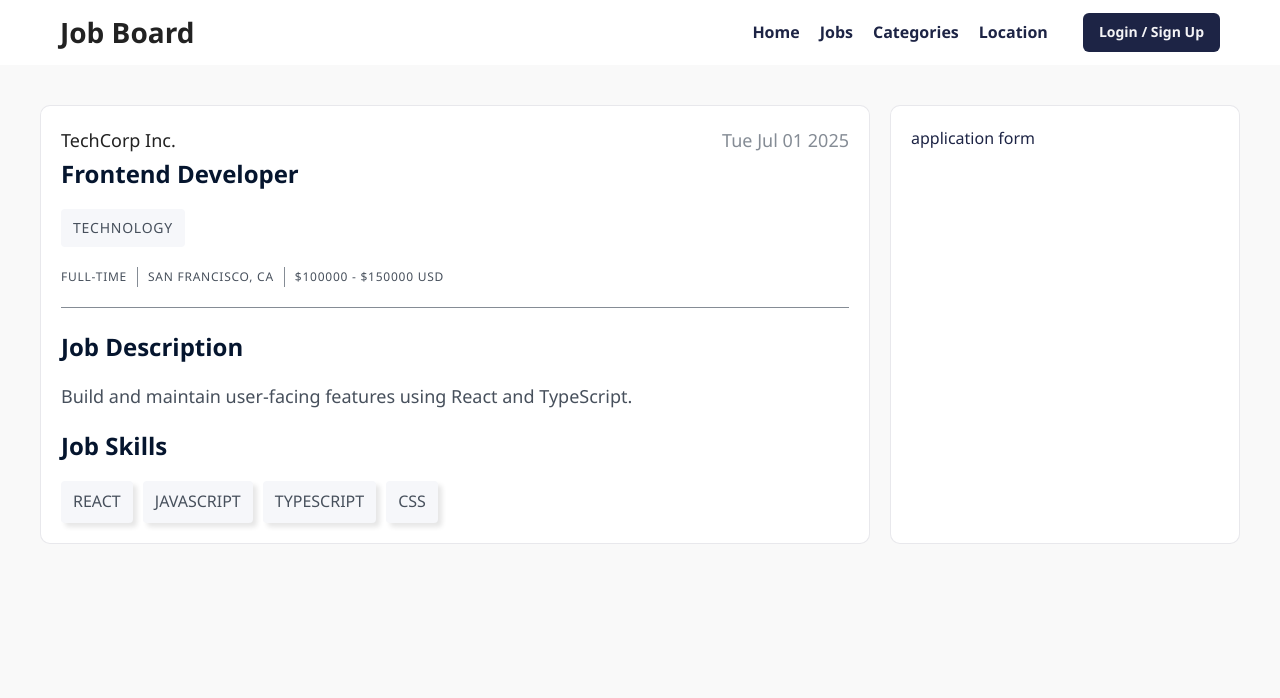
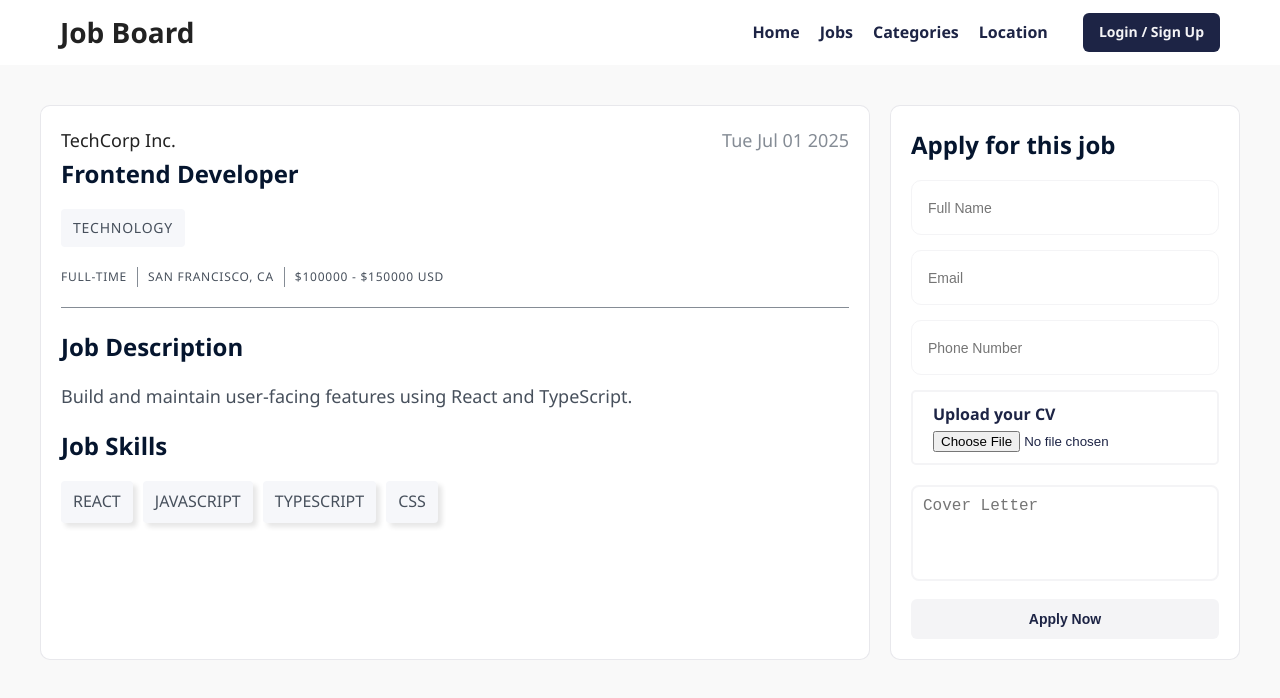
Before and after one commit to Jon-Felipe/Job-Board-React, a React (Vite) app: page /jobs/job-001 in a window 1280 px wide. Shown: the top 698 px of the page. Built offline with nearby package versions, Linux system fonts and the light colour scheme.

Commit message:
job application form and styling

```diff
--- a/src/pages/Job/JobPage.module.css
+++ b/src/pages/Job/JobPage.module.css
@@ -100,6 +100,44 @@
   padding: 8px 12px;
 }
 
+.applicationTitle {
+  color: #05152e;
+  font-size: 24px;
+  font-weight: 700;
+}
+
+.cvLabel {
+  display: inline-block;
+  padding: 10px 20px;
+  font-size: 16px;
+  font-weight: 500;
+  border: 2px solid #f4f4f6;
+  border-radius: 5px;
+  cursor: pointer;
+  margin-bottom: 20px;
+}
+
+.cvLabel span {
+  margin-right: 10px;
+  font-weight: 700;
+}
+
+.coverLetter {
+  font-size: 16px;
+  padding: 10px;
+  border: 2px solid #f4f4f6;
+  border-radius: 8px;
+  width: 100%;
+  resize: none;
+  transition: border-color 0.3s ease;
+  margin-bottom: 10px;
+}
+
+.coverLetter:focus {
+  border-color: #47505c;
+  outline: none;
+}
+
 @media screen and (min-width: 1024px) {
   .jobPage {
     grid-template-columns: 1fr 350px;
--- a/src/pages/Job/JobPage.tsx
+++ b/src/pages/Job/JobPage.tsx
@@ -1,8 +1,12 @@
 import { useParams } from 'react-router';
+
+// components
+import Input from '../../components/ui/Input/Input';
 
 // extras
 import styles from './JobPage.module.css';
 import { jobs } from '../../utils/constants';
+import Button from '../../components/ui/Button/Button';
 
 function JobPage() {
   const params = useParams();
@@ -45,7 +49,44 @@ function JobPage() {
         </div>
       </section>
       <section className={`${styles.card} ${styles.form}`}>
-        application form
+        <h4 className={styles.applicationTitle}>Apply for this job</h4>
+        <form>
+          <Input
+            type='text'
+            name='name'
+            value={''}
+            placeholder='Full Name'
+            onChange={() => console.log('name')}
+          />
+          <Input
+            type='email'
+            name='email'
+            value={''}
+            placeholder='Email'
+            onChange={() => console.log('email')}
+          />
+          <Input
+            type='number'
+            name='number'
+            value={''}
+            placeholder='Phone Number'
+            onChange={() => console.log('number')}
+          />
+          <label htmlFor='cv' className={styles.cvLabel}>
+            <span>Upload your CV</span>
+            <input type='file' name='cv' id='cv' className={styles.cvInput} />
+          </label>
+          <textarea
+            name='cover'
+            id='cover'
+            rows={4}
+            placeholder='Cover Letter'
+            className={styles.coverLetter}
+          ></textarea>
+          <Button variant='primary' onClick={() => console.log('Apply Now')}>
+            Apply Now
+          </Button>
+        </form>
       </section>
     </main>
   );
```
